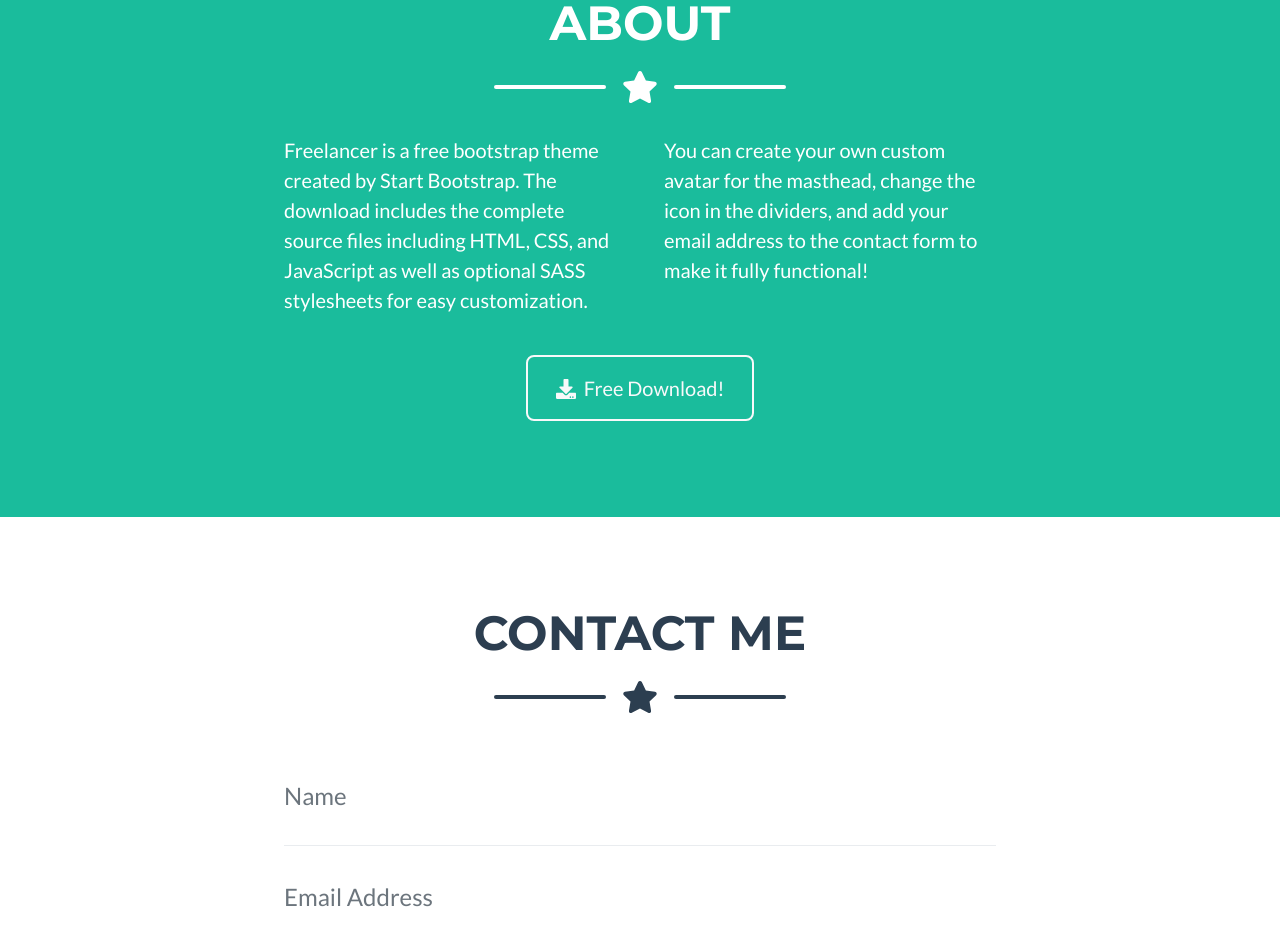
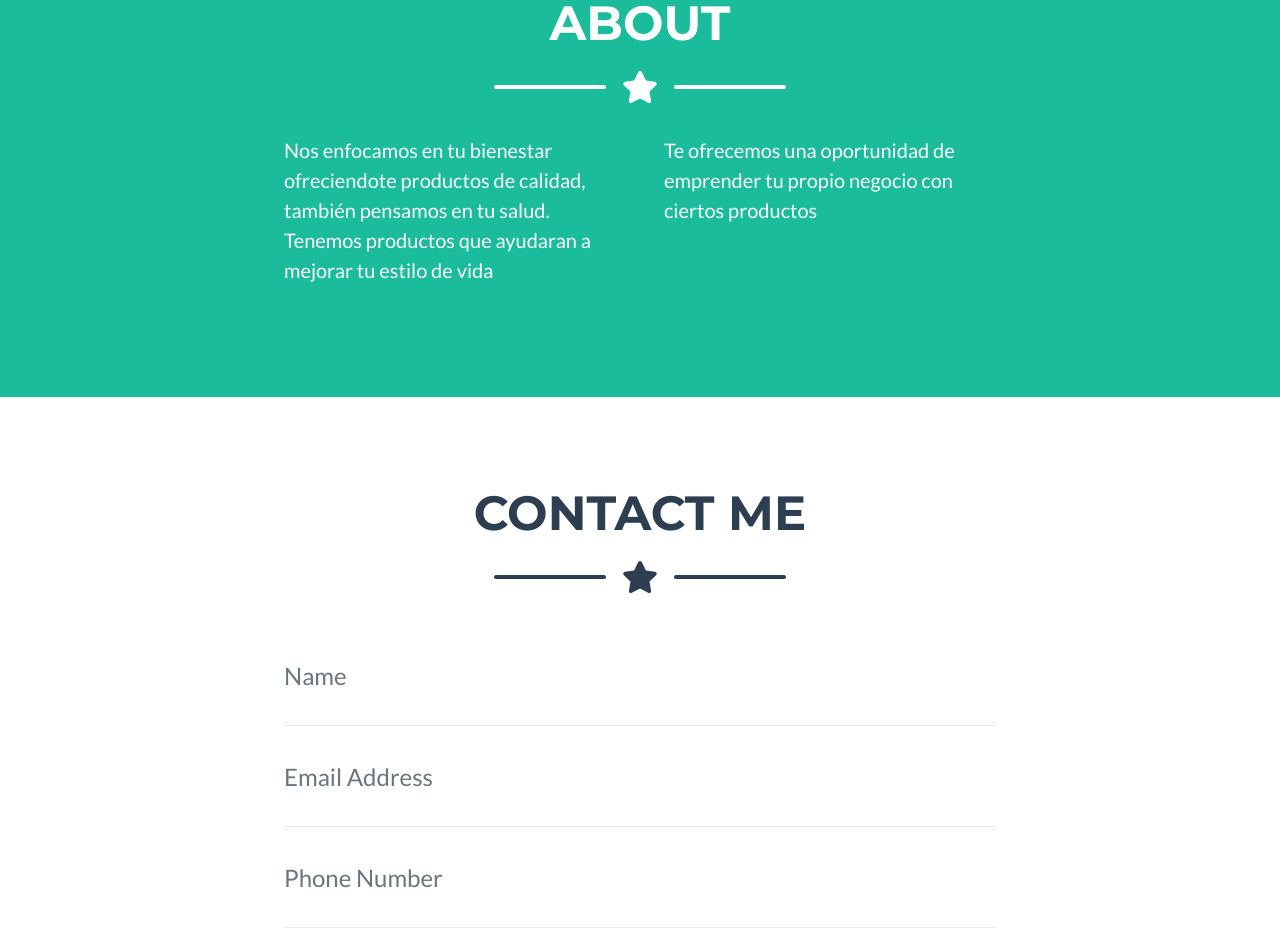
Before and after one commit to Diogenes09/gerbyshop, a plain HTML site: page index.html in a window 1280 px wide. Shown: the part 2080-3015 px from the top of the page. Drawn offline with nearby package versions, Linux system fonts and the light colour scheme.

Commit message:
gerbyshop

```diff
--- a/index.html
+++ b/index.html
@@ -130,13 +130,13 @@
                 </div>
                 <!-- About Section Content-->
                 <div class="row">
-                    <div class="col-lg-4 ml-auto"><p class="lead">Freelancer is a free bootstrap theme created by Start Bootstrap. The download includes the complete source files including HTML, CSS, and JavaScript as well as optional SASS stylesheets for easy customization.</p></div>
-                    <div class="col-lg-4 mr-auto"><p class="lead">You can create your own custom avatar for the masthead, change the icon in the dividers, and add your email address to the contact form to make it fully functional!</p></div>
+                    <div class="col-lg-4 ml-auto"><p class="lead">Nos enfocamos en tu bienestar ofreciendote productos de calidad, también pensamos en tu salud. Tenemos productos que ayudaran a mejorar tu estilo de vida</p></div>
+                    <div class="col-lg-4 mr-auto"><p class="lead">Te ofrecemos una oportunidad de emprender tu propio negocio con ciertos productos</p></div>
                 </div>
                 <!-- About Section Button-->
-                <div class="text-center mt-4">
+                <!--<div class="text-center mt-4">
                     <a class="btn btn-xl btn-outline-light" href="https://startbootstrap.com/themes/freelancer/"><i class="fas fa-download mr-2"></i>Free Download!</a>
-                </div>
+                </div>-->
             </div>
         </section>
         <!-- Contact Section-->
```
